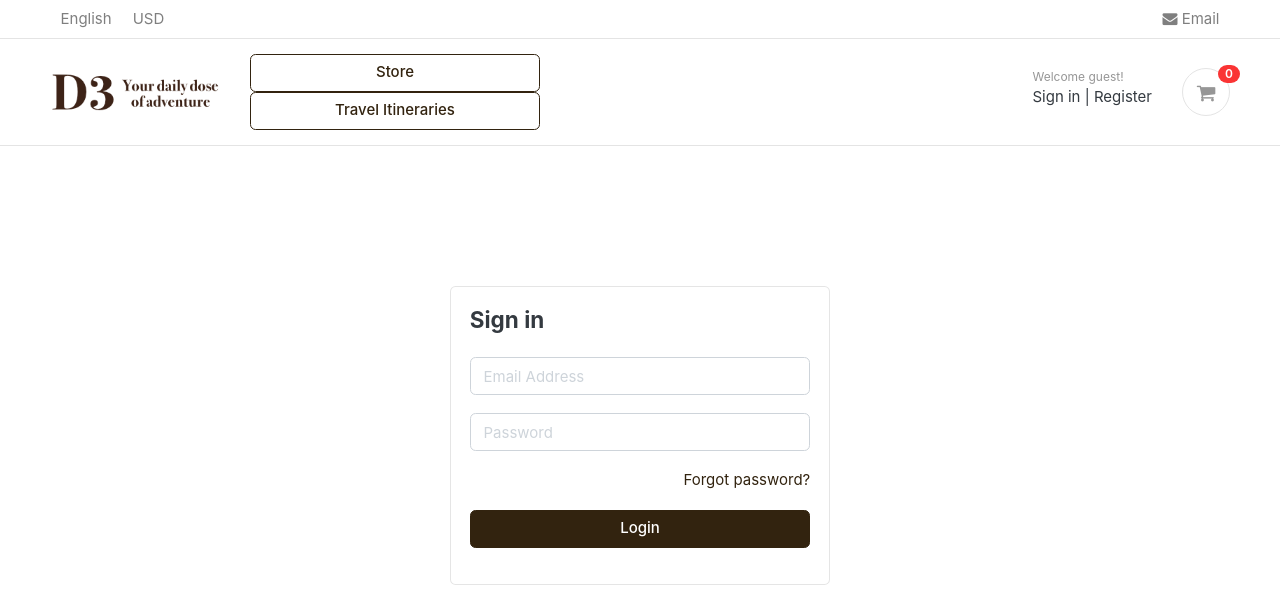
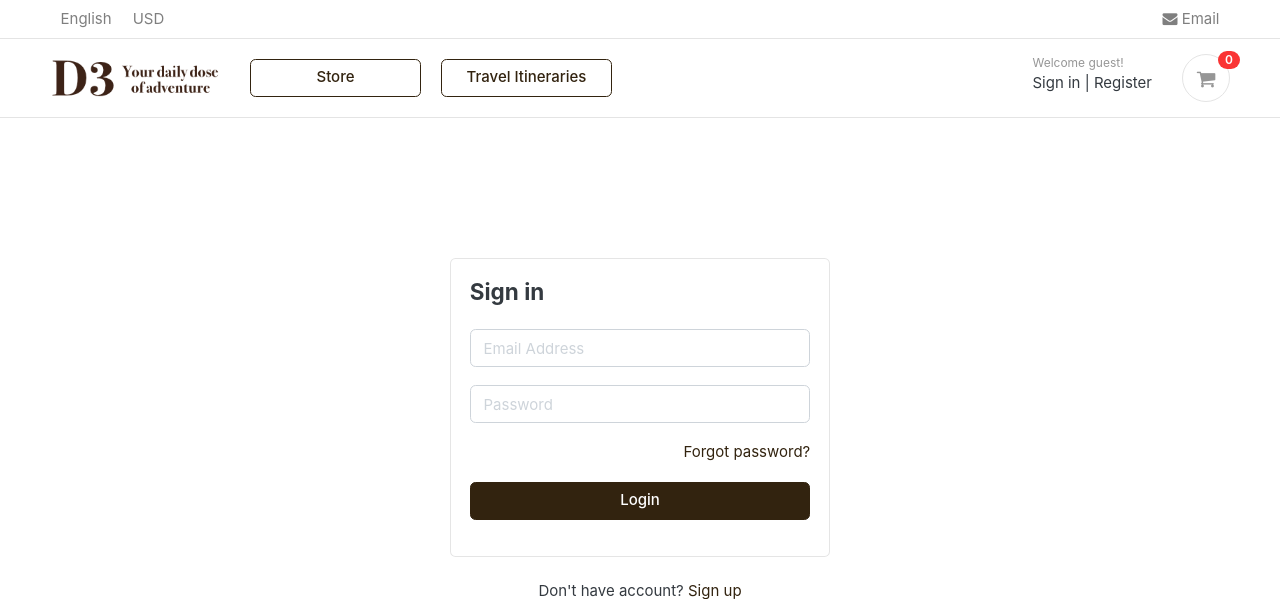
Before and after one commit to dcd0130/D3, a Django app: page /accounts/login/?next=/accounts/ in a window 1280 px wide. Shown: the top 599 px of the page. Run offline with Django 3.2, Linux system fonts and the light colour scheme; data that the repository does not hold is empty; some libraries are stand-ins or nearby versions; some web fonts are replaced.

Commit message:
sixth commit

```diff
--- a/dd/static/css/ui.css
+++ b/dd/static/css/ui.css
@@ -1532,7 +1532,9 @@ a[class*=card]:hover .title {
 
 /* ================ Customized Boxes ================== */
 .custom-btn {
-  width: 50%; /* adjust this value to your desired width */
+  display: inline-block;
+  width: 45%; /* adjust this value to your desired width */
+  margin-right: 10px;
 }
 
 /*# sourceMappingURL=ui.css.map */
--- a/templates/includes/navbar.html
+++ b/templates/includes/navbar.html
@@ -36,12 +36,14 @@
               </a> <!-- brand-wrap.// -->
             </div>
 
-            <div class="col-lg-6 col-md-6 col-sm-6 col-6">
-              <a href="{% url 'store' %}" class="btn btn-outline-primary custom-btn">Store</a>
-              <a href="{% url 'travel_itinerary_list' %}" class="btn btn-outline-primary custom-btn">Travel Itineraries</a>
+            <div class="col-lg-4 col-md-4 col-sm-4 col-4">
+              <div style="display: flex; flex-direction: row;">
+                <a href="{% url 'store' %}" class="btn btn-outline-primary custom-btn">Store</a>
+                <a href="{% url 'travel_itinerary_list' %}" class="btn btn-outline-primary custom-btn" style="margin-left:10px;">Travel Itineraries</a>
+              </div>
             </div>
 
-            <div class="col-lg-4 col-md-3 col-sm-6 col-6 order-2 order-lg-3">
+            <div class="col-lg-4 col-md-4 col-sm-6 col-6 order-2 order-lg-3 ml-auto">
               <div class="d-flex justify-content-end mb-3 mb-lg-0">
                 <div class="widget-header">
                   <small class="title text-muted">Welcome guest!</small>
@@ -54,11 +56,9 @@
                   <div class="icon icon-sm rounded-circle border"><i class="fa fa-shopping-cart"></i></div>
                   <span class="badge badge-pill badge-danger notify">0</span>
                 </a>
-              </div> <!-- widgets-wrap.// -->
-            </div> <!-- col.// -->
+              </div>
+            </div>
           </div> <!-- row.// -->
         </div> <!-- container.// -->
       </section> <!-- header-main .// -->
-
-
     </header> <!-- section-header.// -->
```
Also changed, not shown: dd/settings.py (+4 -7 lines), requirements.txt (+305 -21 lines), templates/store/product_detail.html (+5 -3 lines), db.sqlite3, 4 other files.
